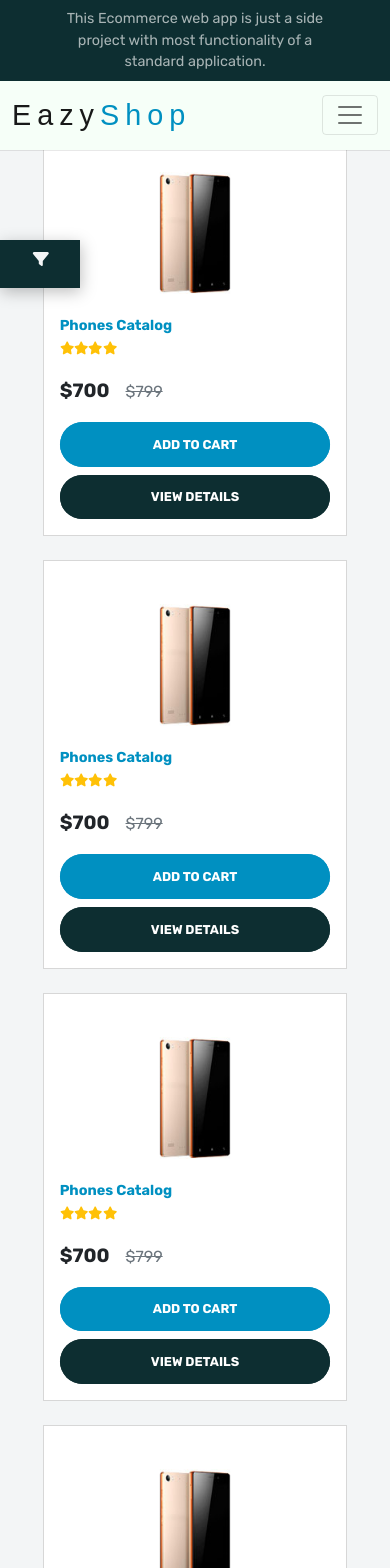
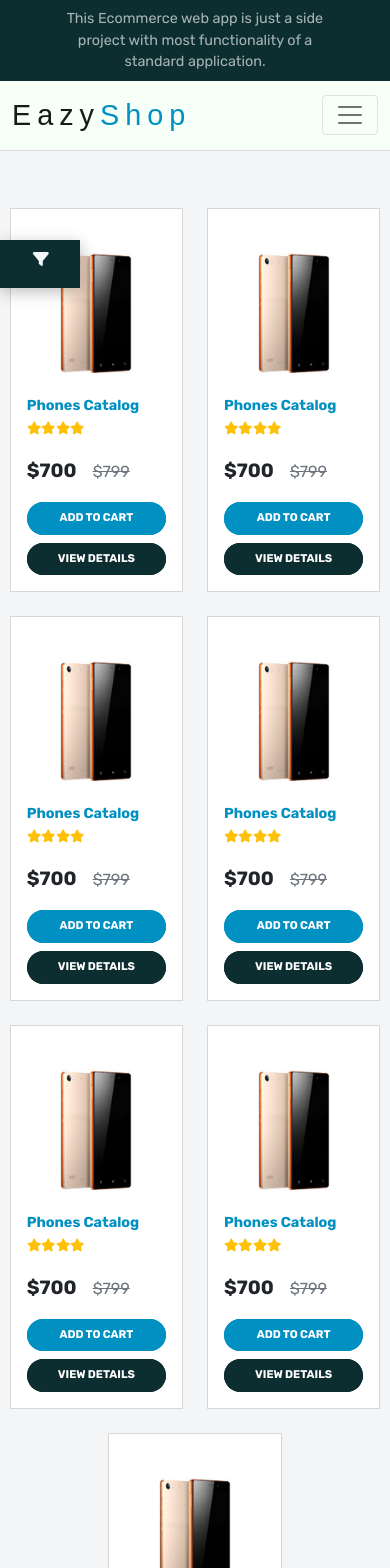
Before and after one commit to osas2211/ecommerce-next.js, a Next.js app: page /collections/phones in a window 390 px wide. Shown: the top 1568 px of the page. Built offline with nearby package versions, Linux system fonts and the light colour scheme; a web font is replaced by a local one.

Commit message:
added product pages

```diff
--- a/components/PagesProductSection.jsx
+++ b/components/PagesProductSection.jsx
@@ -17,13 +17,13 @@ export default function PagesProductSection() {
 
   return (
     <div className='row g-4 justify-content-center justify-content-md-start'>
-      <div className='col-10 col-md-6 col-lg-3'><ProductCard img={phone4} title={"Phones Catalog"} amount={700} rating={4}/></div>
-      <div className='col-10 col-md-6 col-lg-3'><ProductCard img={phone4} title={"Phones Catalog"} amount={700} rating={4}/></div>
-      <div className='col-10 col-md-6 col-lg-3'><ProductCard img={phone4} title={"Phones Catalog"} amount={700} rating={4}/></div>
-      <div className='col-10 col-md-6 col-lg-3'><ProductCard img={phone4} title={"Phones Catalog"} amount={700} rating={4}/></div>
-      <div className='col-10 col-md-6 col-lg-3'><ProductCard img={phone4} title={"Phones Catalog"} amount={700} rating={4}/></div>
-      <div className='col-10 col-md-6 col-lg-3'><ProductCard img={phone4} title={"Phones Catalog"} amount={700} rating={4}/></div>
-      <div className='col-10 col-md-6 col-lg-3'><ProductCard img={phone4} title={"Phones Catalog"} amount={700} rating={4}/></div>
+      <div className='col-6 col-md-6 col-lg-3'><ProductCard img={phone4} title={"Phones Catalog"} amount={700} rating={4}/></div>
+      <div className='col-6 col-md-6 col-lg-3'><ProductCard img={phone4} title={"Phones Catalog"} amount={700} rating={4}/></div>
+      <div className='col-6 col-md-6 col-lg-3'><ProductCard img={phone4} title={"Phones Catalog"} amount={700} rating={4}/></div>
+      <div className='col-6 col-md-6 col-lg-3'><ProductCard img={phone4} title={"Phones Catalog"} amount={700} rating={4}/></div>
+      <div className='col-6 col-md-6 col-lg-3'><ProductCard img={phone4} title={"Phones Catalog"} amount={700} rating={4}/></div>
+      <div className='col-6 col-md-6 col-lg-3'><ProductCard img={phone4} title={"Phones Catalog"} amount={700} rating={4}/></div>
+      <div className='col-6 col-md-6 col-lg-3'><ProductCard img={phone4} title={"Phones Catalog"} amount={700} rating={4}/></div>
       {/* {
         state.map(product => (
           <div key={product.id} className='col-10 col-md-6 col-lg-3'><ProductCard img={product.image} id={product.id + "test"} title={product.title} amount={product.price} rating={product.rating.rate}/></div>
--- a/pages/collections/gadgets/index.js
+++ b/pages/collections/gadgets/index.js
@@ -17,7 +17,7 @@ export default function GadgetsPage() {
       <Head>
         <title>Gadgets - EazyShop</title>
       </Head>
-      <div className='py-5 shop'>
+      <div className=' shop'>
         <div className='wrapper'>
           {!options &&  <div className='filter-icon d-block d-md-none' onClick={toggleOptions}><FontAwesomeIcon icon={faFilter}/></div>}
           <p className='mt-3 d-none d-md-block'>Shopping Options</p>
--- a/pages/collections/laptops/index.js
+++ b/pages/collections/laptops/index.js
@@ -17,7 +17,7 @@ export default function LaptopsPage() {
       <Head>
         <title>Laptops - EazyShop</title>
       </Head>
-      <div className='py-5 shop'>
+      <div className='shop'>
         <div className='wrapper'>
           {!options &&  <div className='filter-icon d-block d-md-none' onClick={toggleOptions}><FontAwesomeIcon icon={faFilter}/></div>}
           <p className='mt-3 d-none d-md-block'>Shopping Options</p>
--- a/pages/collections/phones/index.js
+++ b/pages/collections/phones/index.js
@@ -17,7 +17,7 @@ export default function PhonesPage() {
       <Head>
         <title>Phones - EazyShop</title>
       </Head>
-      <div className='py-5 shop'>
+      <div className=' shop'>
         <div className='wrapper'>
           {!options &&  <div className='filter-icon d-block d-md-none' onClick={toggleOptions}><FontAwesomeIcon icon={faFilter}/></div>}
           <p className='mt-3 d-none d-md-block'>Shopping Options</p>
--- a/pages/collections/watches/index.js
+++ b/pages/collections/watches/index.js
@@ -17,7 +17,7 @@ export default function WatchesPage() {
       <Head>
         <title>Watches - EazyShop</title>
       </Head>
-      <div className='py-5 shop'>
+      <div className=' shop'>
         <div className='wrapper'>
           {!options &&  <div className='filter-icon d-block d-md-none' onClick={toggleOptions}><FontAwesomeIcon icon={faFilter}/></div>}
           <p className='mt-3 d-none d-md-block'>Shopping Options</p>
--- a/styles/btn.css
+++ b/styles/btn.css
@@ -84,3 +84,10 @@
     color: #fff;
     opacity: 0.8;
 }
+
+@media (max-width: 700px) {
+    .btn-custom-1, .btn-custom-2{
+        padding: 0.5rem 1rem;
+        font-size: 0.7rem;
+    }
+}
--- a/styles/globals.css
+++ b/styles/globals.css
@@ -121,6 +121,7 @@ a {
 
 .shop{
   background-color: var(--bg-color);
+  padding-top: 5rem;
 }
 
 
@@ -199,6 +200,10 @@ a {
   .carousel-control-prev-icon, .carousel-control-next-icon{
     display: none;
   }
+
+  .shop{
+    padding-top: 8rem;
+  }
 }
 
 @media (max-width: 600px) {
```
Also changed, not shown: pages/collections/gadgets/products/index.js (added, +7 -0 lines), pages/collections/laptops/products/index.js (added, +7 -0 lines), pages/collections/phones/products/index.js (added, +7 -0 lines), pages/collections/watches/products/index.js (added, +7 -0 lines).
